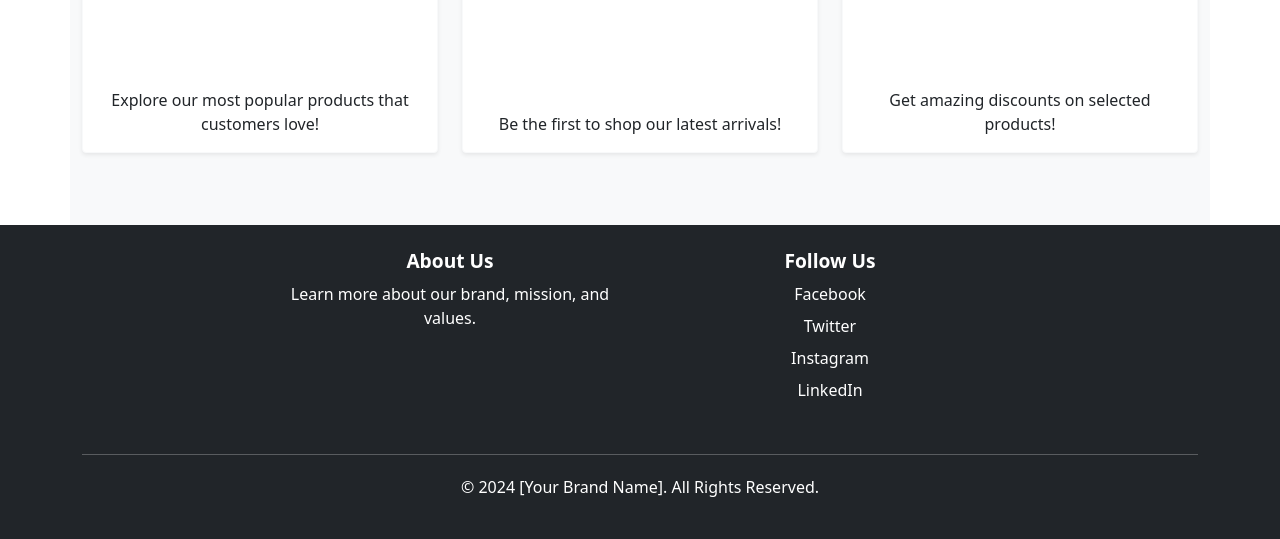
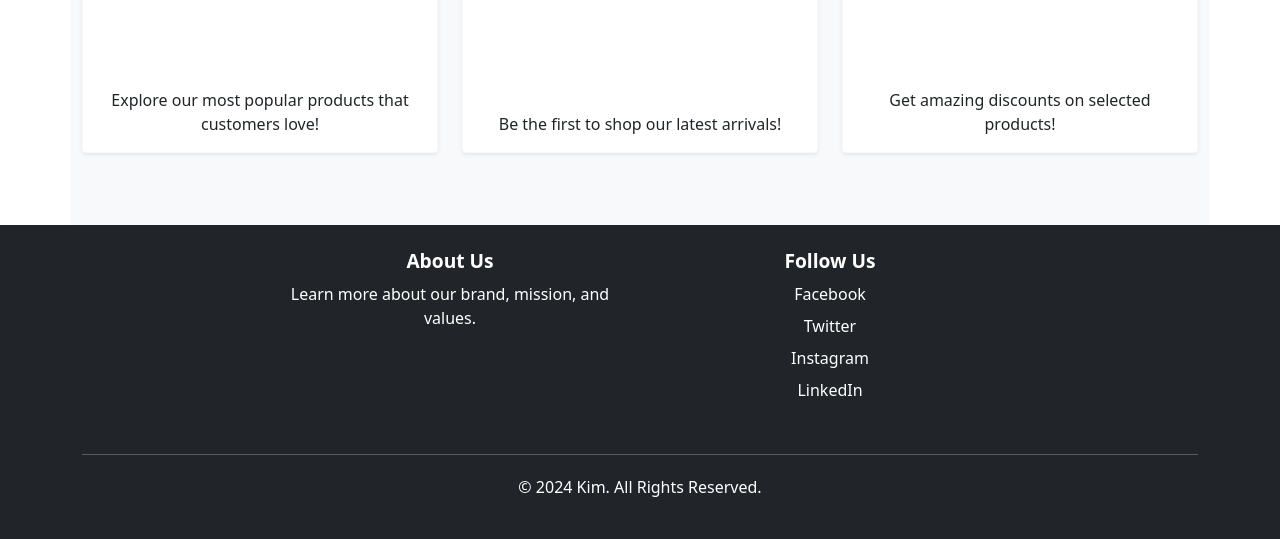
Before and after one commit to Kimharvey29/App-static-1, a plain HTML site: page index.html in a window 1280 px wide. Shown: the part 1562-2101 px from the top of the page. Drawn offline with nearby package versions, Linux system fonts and the light colour scheme.

Commit message:
Second commit home-page-exam

```diff
--- a/index.html
+++ b/index.html
@@ -80,7 +80,8 @@
         </div>
     </section>
 
-    <section id="featured-product" class="container py-5 mt-5">
+    <section id="card" class="container py-5 mt-5">
+
         <div class="row justify-content-center text-center">
             <!-- Best Seller Card -->
             <div class="col-lg-4 col-md-4 col-sm-12 mb-4">
@@ -116,7 +117,6 @@
             </div>
         </div>
     </section>
-    <section>
     <footer class="footer bg-dark text-white py-4">
         <div class="container text-center">
             <div class="row justify-content-center">
@@ -135,10 +135,9 @@
                 </div>
             </div>
             <hr class="bg-white">
-                <p>&copy; 2024 [Your Brand Name]. All Rights Reserved.</p>
+            <p>&copy; 2024 Kim. All Rights Reserved.</p>
         </div>
     </footer>
-    </section>
 
 
 
```
Lines whose indentation alone changed are shown as unchanged.
